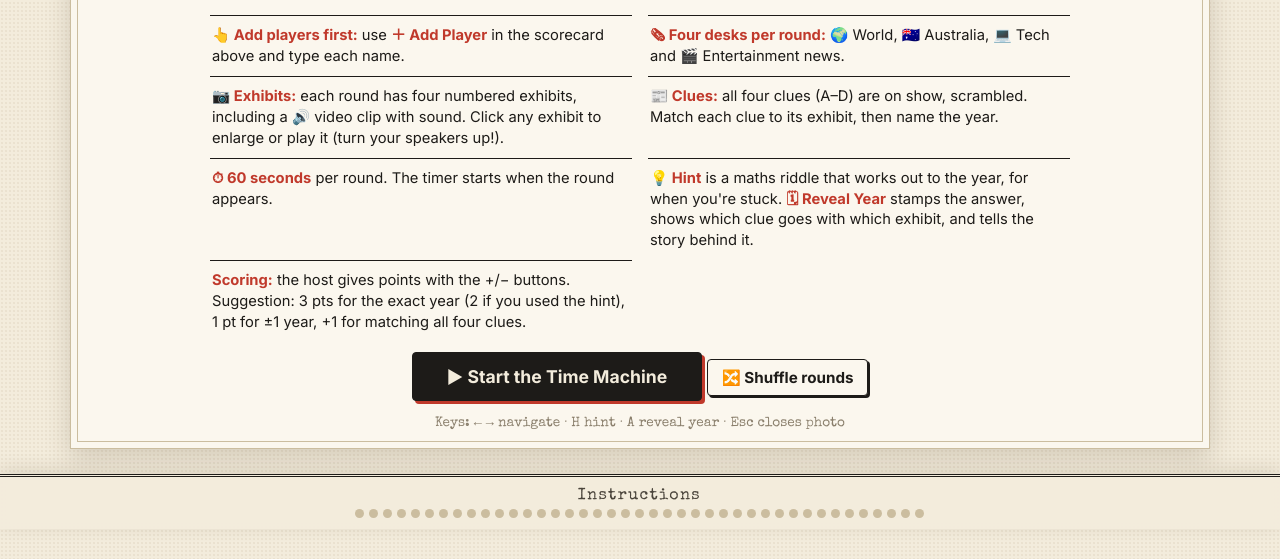
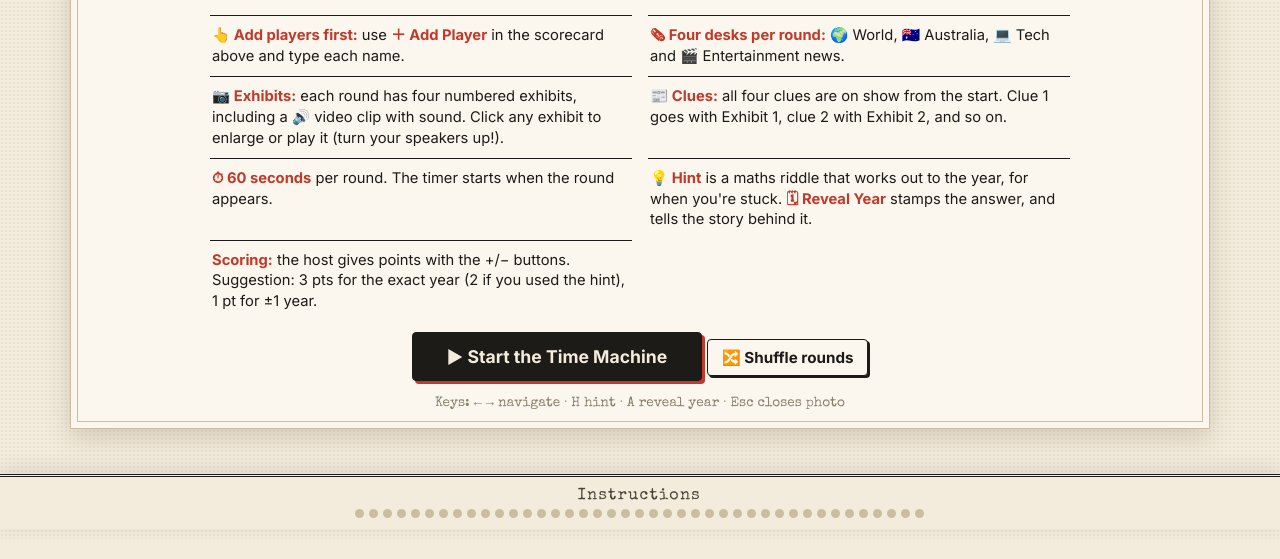
Before and after one commit to ramanchawla-space/identify-the-year, a plain HTML site: page index.html in a window 1280 px wide. Shown: the part 271-830 px from the top of the page. Drawn offline with nearby package versions, Linux system fonts and the light colour scheme; a web font is replaced by a local one.

Commit message:
Number clues 1-4 in the same order as the exhibits
Co-Authored-By: Claude Opus 5.5 <noreply@anthropic.com>

```diff
--- a/index.html
+++ b/index.html
@@ -1605,11 +1605,7 @@ const stage=document.getElementById('stage'), dotsWrap=document.getElementById('
       progress=document.getElementById('progress'), lightbox=document.getElementById('lightbox');
 let current=-1, timerId=null;
 const revealed = GAME.map(()=>false);      // answer shown?
-// Clues are all shown, lettered A–D in a scrambled order; players match each one to an exhibit number.
-const clueOrder = GAME.map(q=>{ const n=q.c.length, idx=[...Array(n).keys()];
-  for(let t=0;t<50;t++){ for(let i=n-1;i>0;i--){ const j=Math.floor(Math.random()*(i+1)); [idx[i],idx[j]]=[idx[j],idx[i]]; } if(idx.every((v,i)=>v!==i)) break; }
-  return idx; });
-const LETTERS='ABCDEFGH';
+// All clues are shown from the start: clue N describes Exhibit N.
 const CATS={world:['🌍','World'],aus:['🇦🇺','Australia'],tech:['💻','Tech'],ent:['🎬','Entertainment']};
 const catTag=c=>CATS[c]?`<span class="cat cat-${c}">${CATS[c][0]} ${CATS[c][1]}</span>`:'';
 const esc = s => String(s).replace(/[&<>"]/g, ch=>({'&':'&amp;','<':'&lt;','>':'&gt;','"':'&quot;'}[ch]));
@@ -1619,7 +1615,7 @@ function mediaHTML(m, k){
   const inner = m.t==='video'
     ? `<video src="${esc(m.src)}${m.start?'#t='+m.start:''}" playsinline preload="metadata" ${m.poster?`poster="${esc(m.poster)}"`:''}></video>`
     : `<img src="${esc(m.src)}" alt="Photo clue ${k+1}" loading="lazy" referrerpolicy="no-referrer" onerror="this.closest('.polaroid').remove()">`;
-  return `<figure class="polaroid" data-k="${k}" style="margin:0"><div class="ph">${inner}</div>${badge}<figcaption class="cap">Exhibit ${k+1}</figcaption></figure>`;
+  return `<figure class="polaroid" data-k="${k}" style="margin:0"><div class="ph">${inner}</div>${badge}<figcaption class="cap">Exhibit ${k+1}${m.cat?' · '+CATS[m.cat][1]:''}</figcaption></figure>`;
 }
 
 function buildSlides(){
@@ -1634,10 +1630,10 @@ function buildSlides(){
         <li><b>👆 Add players first:</b> use <b>＋ Add Player</b> in the scorecard above and type each name.</li>
         <li><b>🗞 Four desks per round:</b> 🌍 World, 🇦🇺 Australia, 💻 Tech and 🎬 Entertainment news.</li>
         <li><b>📷 Exhibits:</b> each round has four numbered exhibits, including a 🔊 video clip with sound. Click any exhibit to enlarge or play it (turn your speakers up!).</li>
-        <li><b>📰 Clues:</b> all four clues (A–D) are on show, scrambled. Match each clue to its exhibit, then name the year.</li>
+        <li><b>📰 Clues:</b> all four clues are on show from the start. Clue 1 goes with Exhibit 1, clue 2 with Exhibit 2, and so on.</li>
         <li><b>⏱ ${TIMER_SECONDS} seconds</b> per round. The timer starts when the round appears.</li>
-        <li><b>💡 Hint</b> is a maths riddle that works out to the year, for when you're stuck. <b>🗓 Reveal Year</b> stamps the answer, shows which clue goes with which exhibit, and tells the story behind it.</li>
-        <li><b>Scoring:</b> the host gives points with the +/− buttons. Suggestion: 3 pts for the exact year (2 if you used the hint), 1 pt for ±1 year, +1 for matching all four clues.</li>
+        <li><b>💡 Hint</b> is a maths riddle that works out to the year, for when you're stuck. <b>🗓 Reveal Year</b> stamps the answer, and tells the story behind it.</li>
+        <li><b>Scoring:</b> the host gives points with the +/− buttons. Suggestion: 3 pts for the exact year (2 if you used the hint), 1 pt for ±1 year.</li>
       </ul>
       <button class="act begin" id="beginBtn">▶ Start the Time Machine</button>
       <button class="act" id="shuffleBtn" title="Deal the rounds in a new random order">🔀 Shuffle rounds</button>
@@ -1656,9 +1652,9 @@ function buildSlides(){
           <span class="timer" data-timer><span class="dial"><b>${TIMER_SECONDS}</b></span></span>
         </div>
         <h2 class="qtitle">What <em>year</em> was this?</h2>
-        <p class="qsub">Match each clue (A–D) to its exhibit (1–4), then name the year. Everything happened in the same year.</p>
+        <p class="qsub">Each numbered clue matches the exhibit with the same number. Everything happened in the same year.</p>
         <div class="wall" style="--n:${n}">${q.m.map(mediaHTML).join('')}</div>
-        <div class="clips">${clueOrder[i].map((k,pos)=>`<div class="clip" data-clip="${k}"><span class="n">${LETTERS[pos]}</span><span>${esc(q.c[k])}<span class="match">→ Exhibit ${k+1} ${catTag((q.m[k]||{}).cat)}</span></span></div>`).join('')}</div>
+        <div class="clips">${q.c.map((c,k)=>`<div class="clip" data-clip="${k}"><span class="n">${k+1}</span><span>${catTag((q.m[k]||{}).cat)}${esc(c)}</span></div>`).join('')}</div>
         <div class="actions">
           <button class="act hint" data-a="hint">💡 Hint</button>
           <button class="act answer" data-a="answer">🗓 Reveal Year</button>
```
Also changed, not shown: src/template.html (+7 -11 lines).
